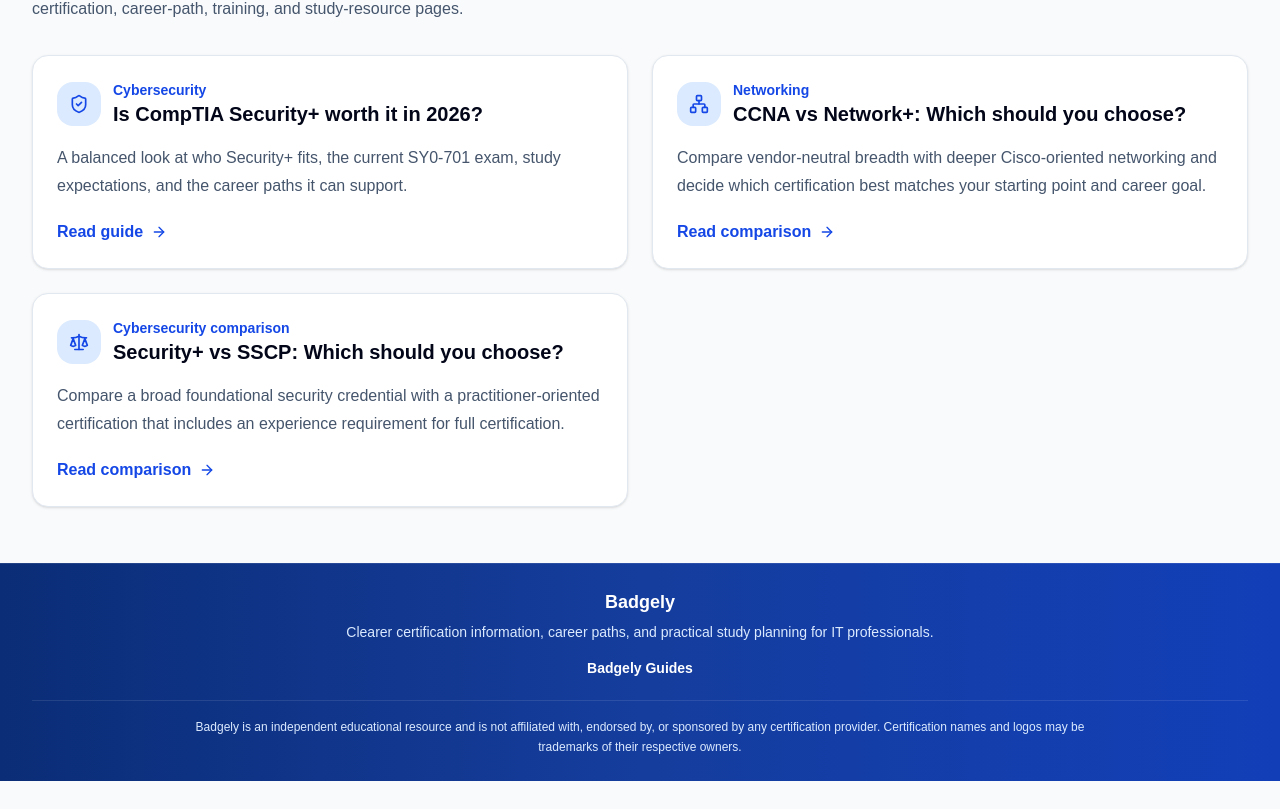
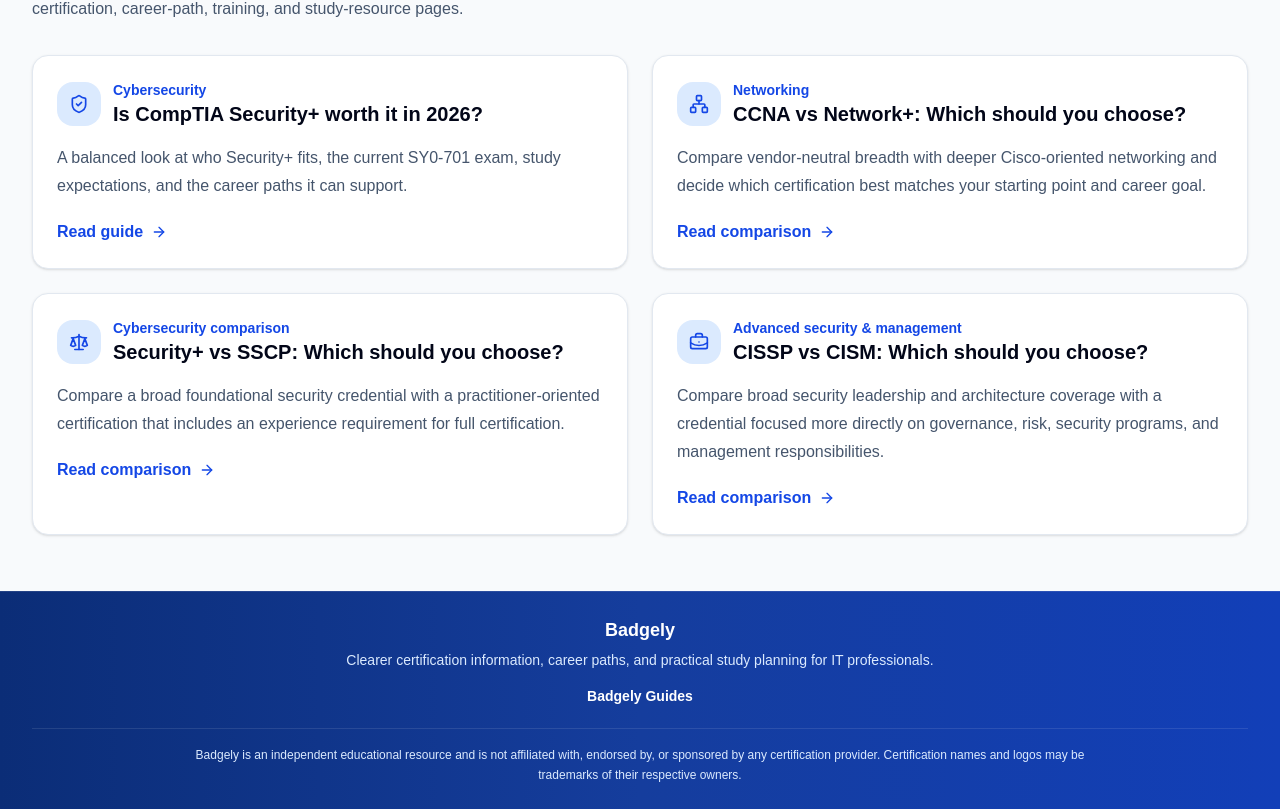
Before and after one commit to nimboxa-maker/badgely, a Next.js app: page /guides in a window 1280 px wide. Shown: the part 751-1560 px from the top of the page. Before the commit the page ends 1532 px from the top, so only its background shows below. Built offline with nearby package versions, Linux system fonts and the light colour scheme; no server answers.

Commit message:
Add CISSP vs CISM to guides hub

```diff
--- a/app/guides/page.tsx
+++ b/app/guides/page.tsx
@@ -1,6 +1,6 @@
 import type { Metadata } from "next";
 import Link from "next/link";
-import { ArrowRight, BookOpen, Compass, Network, Scale, ShieldCheck } from "lucide-react";
+import { ArrowRight, BookOpen, BriefcaseBusiness, Compass, Network, Scale, ShieldCheck } from "lucide-react";
 import { Card } from "@/components/ui/card";
 import { HeroOption, HeroPanel, MarketingHero } from "@/components/layout/marketing-hero";
 
@@ -146,6 +146,28 @@ export default function GuidesPage() {
               Read comparison <ArrowRight className="size-4" aria-hidden="true" />
             </Link>
           </Card>
+
+          <Card className="p-6">
+            <div className="flex items-center gap-3">
+              <span className="flex size-11 items-center justify-center rounded-2xl bg-blue-100 text-blue-700">
+                <BriefcaseBusiness className="size-5" aria-hidden="true" />
+              </span>
+              <div>
+                <p className="text-sm font-semibold text-blue-700">Advanced security & management</p>
+                <h3 className="text-xl font-bold text-slate-950">CISSP vs CISM: Which should you choose?</h3>
+              </div>
+            </div>
+            <p className="mt-4 leading-7 text-slate-600">
+              Compare broad security leadership and architecture coverage with a credential focused more directly on
+              governance, risk, security programs, and management responsibilities.
+            </p>
+            <Link
+              href="/guides/cissp-vs-cism"
+              className="mt-5 inline-flex items-center gap-2 font-semibold text-blue-700 hover:text-blue-600"
+            >
+              Read comparison <ArrowRight className="size-4" aria-hidden="true" />
+            </Link>
+          </Card>
         </div>
       </section>
     </main>
```
